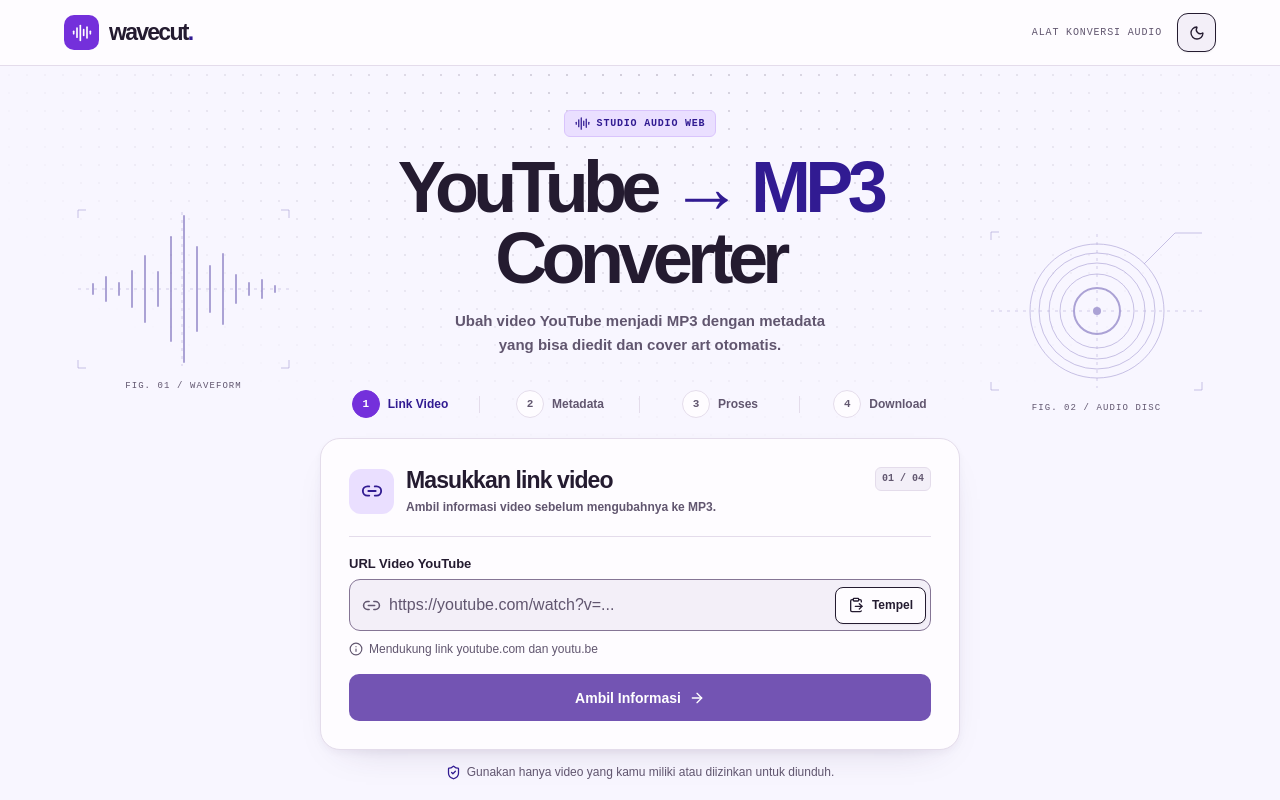
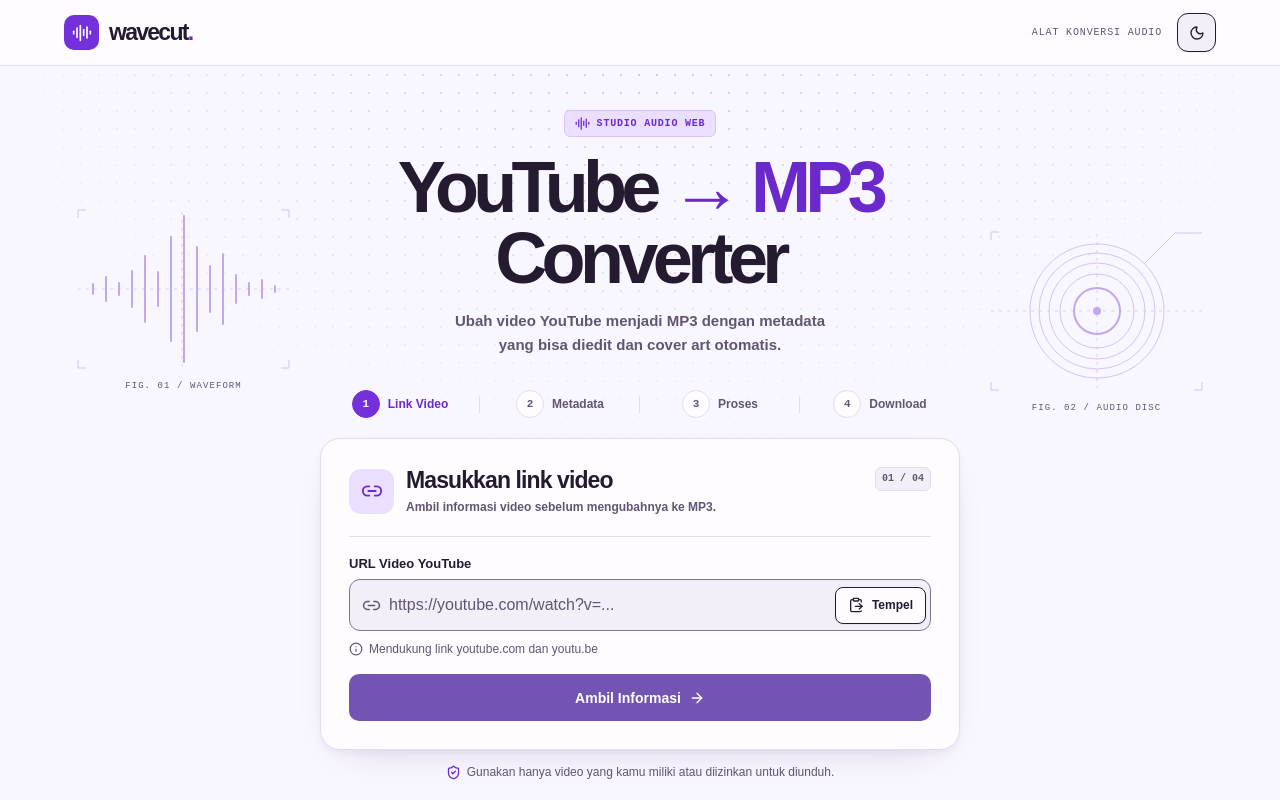
Before and after one commit to RIZEONFX/youtube-mp3-converter-nextc, a Next.js app: page / in a window 1280 px wide. Shown: the top 800 px of the page. Built offline with nearby package versions, Linux system fonts and the light colour scheme; no server answers.

Commit message:
Update globals.css

```diff
--- a/app/globals.css
+++ b/app/globals.css
@@ -39,7 +39,7 @@
   --primary-end: #6021bf;
   --primary-disabled: #7354b3;
   --primary-foreground: #fff;
-  --accent-ink: #311B92;
+  --accent-ink: #6a29cb;
   --tint: #eadfff;
   --tint-border: #d9c4fc;
   --destructive: #9e291e;
@@ -62,7 +62,7 @@
   --primary-hover: #903df6;
   --primary-end: #6324cf;
   --primary-disabled: #573c89;
-  --accent-ink: #d6abff;
+  --accent-ink: #6a29cb;
   --tint: #3d2858;
   --tint-border: #694690;
   --glow: #9547ff;
```
